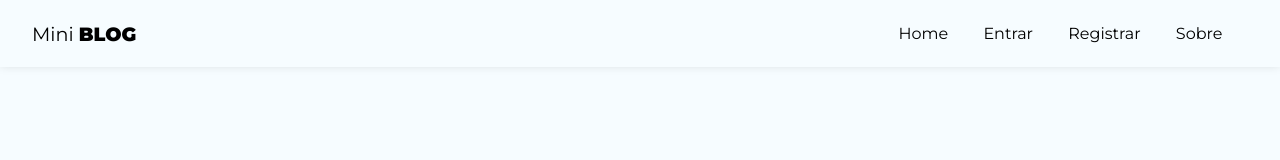
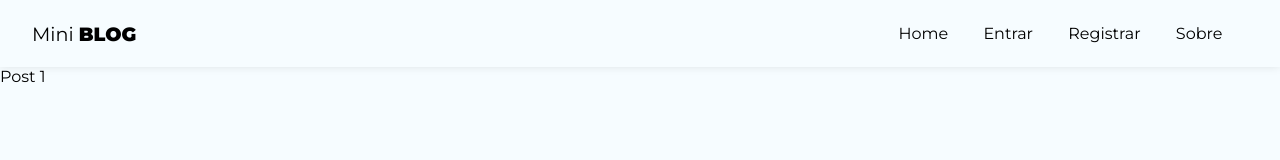
Before and after one commit to japajow/miniblog, a React (Create React App) app: page /posts/1 in a window 1280 px wide. Shown: the top 160 px of the page. Built offline with nearby package versions, Linux system fonts and the light colour scheme; no server answers.

Commit message:
Criando pagina de post individual sigle page

```diff
--- a/src/App.js
+++ b/src/App.js
@@ -17,6 +17,7 @@ import { useAuthentication } from "./hooks/useAuthentication";
 import { CreratePost } from "./pages/Createpost/CreatePost";
 import { Dashboard } from "./pages/Dashboard/Dashboard";
 import { Search } from "./pages/Search/Search";
+import { Post } from "./pages/Post/Post";
 
 function App() {
   const [user, setUser] = useState(undefined);
@@ -44,6 +45,7 @@ function App() {
               <Route path={"/"} element={<Home />} />
               <Route path={"/about"} element={<About />} />
               <Route path={"/search"} element={<Search />} />
+              <Route path="/posts/:id" element={<Post />} />
               <Route
                 path={"/register"}
                 element={!user ? <Register /> : <Navigate to={"/"} />}
--- /dev/null
+++ b/src/pages/Post/Post.js
@@ -0,0 +1,11 @@
+import React from "react";
+
+import styles from "./Post.module.css";
+
+//hooks
+import { useParams } from "react-router-dom";
+
+export const Post = () => {
+  const { id } = useParams();
+  return <div>Post {id}</div>;
+};
```
Also changed, not shown: src/pages/Post/Post.module.css (added), 1 other file (tests, documents, lock files or other folders).
